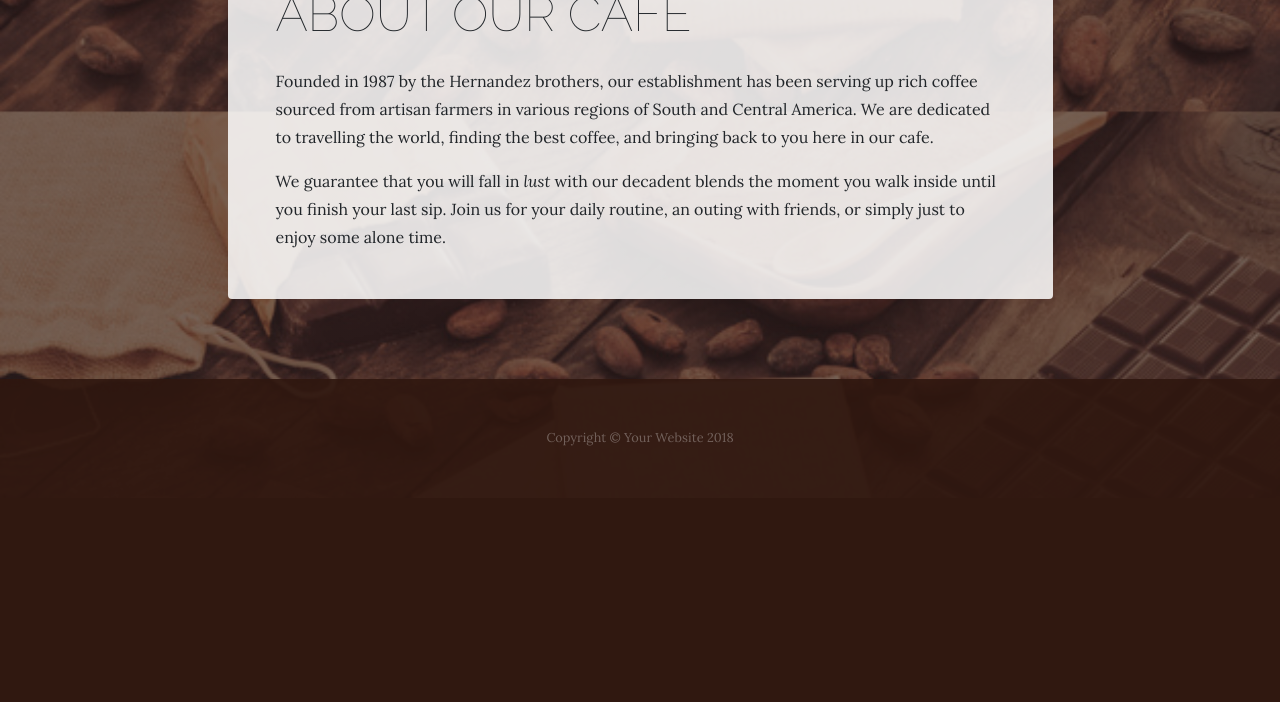
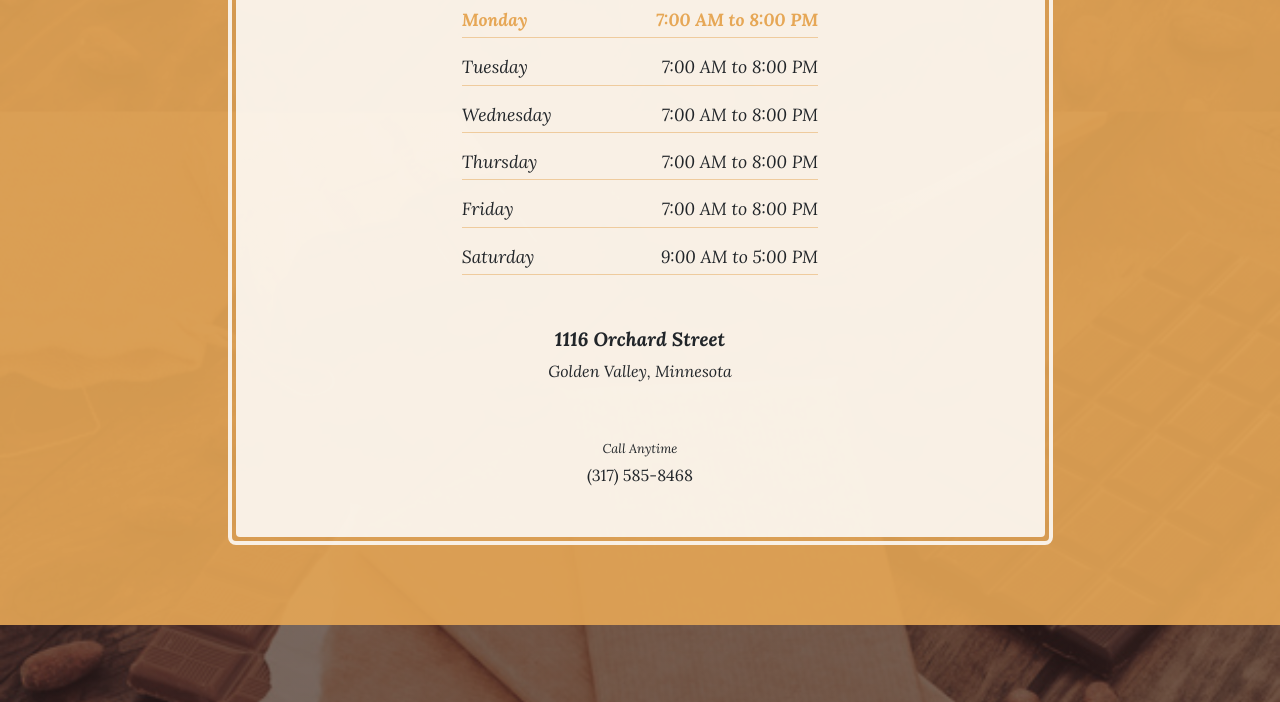
Before and after one commit to Code-Institute-Submissions/raw-dessert-recipes, a Flask app: page /contact in a window 1280 px wide. Shown: the part 741-1443 px from the top of the page. Before the commit the page ends 1187 px from the top, so only its background shows below. Run offline with Flask 2, Linux system fonts and the light colour scheme; some libraries are stand-ins or nearby versions.

Commit message:
Updated contact.html with recipies.html template.

```diff
--- a/templates/contact.html
+++ b/templates/contact.html
@@ -60,6 +60,64 @@
         </div>
     </nav>
 
+    <section class="page-section cta">
+        <div class="container">
+            <div class="row">
+                <div class="col-xl-9 mx-auto">
+                    <div class="cta-inner text-center rounded">
+                        <h2 class="section-heading mb-5">
+                            <span class="section-heading-upper">Come On In</span>
+                            <span class="section-heading-lower">We're Open</span>
+                        </h2>
+                        <ul class="list-unstyled list-hours mb-5 text-left mx-auto">
+                            <li class="list-unstyled-item list-hours-item d-flex">
+                                Sunday
+                                <span class="ml-auto">Closed</span>
+                            </li>
+                            <li class="list-unstyled-item list-hours-item d-flex">
+                                Monday
+                                <span class="ml-auto">7:00 AM to 8:00 PM</span>
+                            </li>
+                            <li class="list-unstyled-item list-hours-item d-flex">
+                                Tuesday
+                                <span class="ml-auto">7:00 AM to 8:00 PM</span>
+                            </li>
+                            <li class="list-unstyled-item list-hours-item d-flex">
+                                Wednesday
+                                <span class="ml-auto">7:00 AM to 8:00 PM</span>
+                            </li>
+                            <li class="list-unstyled-item list-hours-item d-flex">
+                                Thursday
+                                <span class="ml-auto">7:00 AM to 8:00 PM</span>
+                            </li>
+                            <li class="list-unstyled-item list-hours-item d-flex">
+                                Friday
+                                <span class="ml-auto">7:00 AM to 8:00 PM</span>
+                            </li>
+                            <li class="list-unstyled-item list-hours-item d-flex">
+                                Saturday
+                                <span class="ml-auto">9:00 AM to 5:00 PM</span>
+                            </li>
+                        </ul>
+                        <p class="address mb-5">
+                            <em>
+                  <strong>1116 Orchard Street</strong>
+                  <br>
+                  Golden Valley, Minnesota
+                </em>
+                        </p>
+                        <p class="mb-0">
+                            <small>
+                  <em>Call Anytime</em>
+                </small>
+                            <br> (317) 585-8468
+                        </p>
+                    </div>
+                </div>
+            </div>
+        </div>
+    </section>
+
     <section class="page-section about-heading">
         <div class="container">
             <img class="img-fluid rounded about-heading-img mb-3 mb-lg-0" src="static/img/about.jpg" alt="">
@@ -71,9 +129,10 @@
                                 <span class="section-heading-upper">Strong Coffee, Strong Roots</span>
                                 <span class="section-heading-lower">About Our Cafe</span>
                             </h2>
-              <p>Founded in 1987 by the Hernandez brothers, our establishment has been serving up rich coffee sourced from artisan farmers in various regions of South and Central America. We are dedicated to travelling the world, finding the best coffee,
-                and bringing back to you here in our cafe.</p>
-              <p class="mb-0">We guarantee that you will fall in <em>lust</em> with our decadent blends the moment you walk inside until you finish your last sip. Join us for your daily routine, an outing with friends, or simply just to enjoy some alone time.</p>
+                            <p>Founded in 1987 by the Hernandez brothers, our establishment has been serving up rich coffee sourced from artisan farmers in various regions of South and Central America. We are dedicated to travelling the world, finding the
+                                best coffee, and bringing back to you here in our cafe.</p>
+                            <p class="mb-0">We guarantee that you will fall in
+                                <em>lust</em> with our decadent blends the moment you walk inside until you finish your last sip. Join us for your daily routine, an outing with friends, or simply just to enjoy some alone time.</p>
                         </div>
                     </div>
                 </div>
@@ -90,8 +149,11 @@
     <!-- Bootstrap core JavaScript -->
     <script src="{{url_for('static', filename='vendor/jquery/jquery.min.js')}}"></script>
     <script src="{{url_for('static', filename='vendor/bootstrap/js/bootstrap.bundle.min.js')}}"></script>
-
-
 </body>
 
+<!-- Script to highlight the active date in the hours list -->
+<script>
+    $('.list-hours li').eq(new Date().getDay()).addClass('today');
+</script>
+
 </html>
```
Lines whose indentation alone changed are shown as unchanged.
